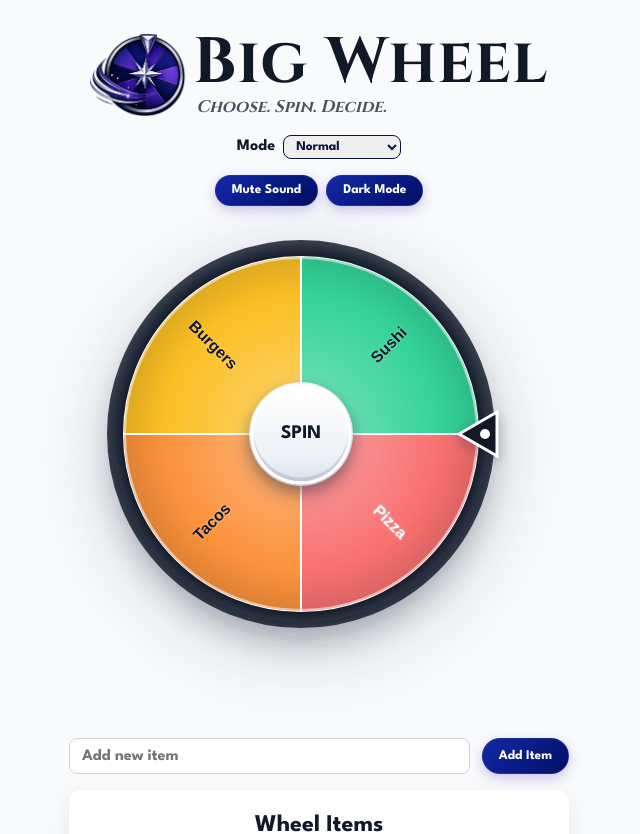
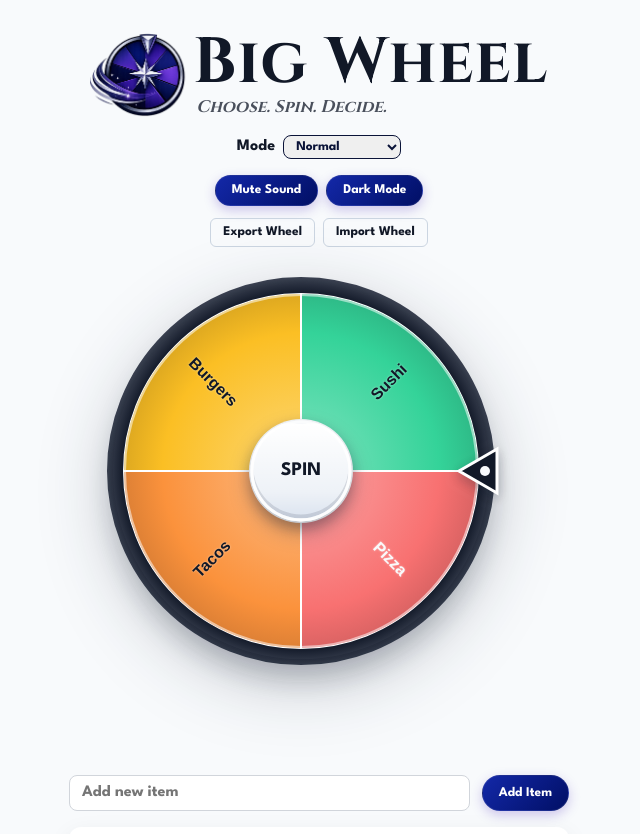
Before and after one commit to jamesdoom/wheel, a React (Vite) app: page / in a window 1280 px wide. Shown: the top 834 px of the page, without its empty margins (321-961 px from the left). Built offline with nearby package versions, Linux system fonts and the light colour scheme.

Commit message:
Add wheel import and export

```diff
--- a/src/App.css
+++ b/src/App.css
@@ -118,6 +118,54 @@ select {
   align-items: center;
   gap: 0.5rem;
   margin-bottom: 1rem;
+}
+
+.config-actions {
+  display: flex;
+  justify-content: center;
+  gap: 0.5rem;
+  margin: -0.25rem auto 0.75rem;
+}
+
+.config-action-button {
+  padding: 0.45rem 0.75rem;
+  border: 1px solid #cbd5e1;
+  border-radius: 6px;
+  background: transparent;
+  color: inherit;
+  font-family: "WheelFont3", serif;
+  font-weight: 700;
+  cursor: pointer;
+}
+
+.config-action-button:hover {
+  background: rgba(148, 163, 184, 0.14);
+}
+
+.config-action-button:focus-visible {
+  outline: 3px solid #93c5fd;
+  outline-offset: 2px;
+}
+
+.config-status {
+  min-height: 1.1rem;
+  margin: 0 auto 0.5rem;
+  color: #64748b;
+  font-family: "WheelFont3", serif;
+  font-size: 0.85rem;
+  text-align: center;
+}
+
+.visually-hidden {
+  position: absolute;
+  width: 1px;
+  height: 1px;
+  padding: 0;
+  margin: -1px;
+  overflow: hidden;
+  clip: rect(0, 0, 0, 0);
+  white-space: nowrap;
+  border: 0;
 }
 
 .mute-button,
@@ -369,6 +417,10 @@ select {
   border-color: #4b5563;
 }
 
+.dark-theme .config-action-button {
+  border-color: #475569;
+}
+
 .dark-theme input::placeholder {
   color: #9ca3af;
 }
@@ -412,6 +464,10 @@ select {
   .controls-row {
     flex-direction: column;
     align-items: stretch;
+  }
+
+  .config-actions {
+    flex-wrap: wrap;
   }
 
   .mute-button,
--- a/src/App.tsx
+++ b/src/App.tsx
@@ -1,4 +1,4 @@
-import { useEffect, useState } from "react";
+import { useEffect, useRef, useState } from "react";
 import type { WheelItem, WheelMode } from "./types";
 import WheelCanvas from "./components/Wheel/WheelCanvas";
 import "./App.css";
@@ -18,6 +18,12 @@ const ITEMS_STORAGE_KEY = "wheel-items";
 const MODE_STORAGE_KEY = "wheel-mode";
 const MUTED_STORAGE_KEY = "wheel-muted";
 const THEME_STORAGE_KEY = "wheel-theme";
+
+type WheelConfig = {
+  version: 1;
+  mode: WheelMode;
+  items: WheelItem[];
+};
 
 function getNextColor(index: number) {
   return COLORS[index % COLORS.length];
@@ -130,7 +136,36 @@ function parseStoredItems(savedItems: string): WheelItem[] {
   }
 }
 
+function parseWheelConfig(rawConfig: string): WheelConfig {
+  const parsedConfig = JSON.parse(rawConfig) as Partial<WheelConfig>;
+
+  if (!parsedConfig || typeof parsedConfig !== "object") {
+    throw new Error("Invalid wheel configuration.");
+  }
+
+  if (!Array.isArray(parsedConfig.items)) {
+    throw new Error("The configuration does not contain wheel items.");
+  }
+
+  const normalizedItems = parsedConfig.items
+    .map((item, index) => createStoredItem(item, index))
+    .filter((item): item is WheelItem => item !== null);
+
+  if (normalizedItems.length === 0) {
+    throw new Error("The configuration must contain at least one item.");
+  }
+
+  const importedMode = parsedConfig.mode;
+  const mode =
+    importedMode === "elimination" || importedMode === "accumulation"
+      ? importedMode
+      : "normal";
+
+  return { version: 1, mode, items: normalizedItems };
+}
+
 function App() {
+  const importInputRef = useRef<HTMLInputElement | null>(null);
   const [items, setItems] = useState<WheelItem[]>(() => {
     const savedItems = localStorage.getItem(ITEMS_STORAGE_KEY);
 
@@ -158,6 +193,7 @@ function App() {
   const [newItemText, setNewItemText] = useState("");
   const [addItemError, setAddItemError] = useState("");
   const [previousItemText, setPreviousItemText] = useState("");
+  const [configStatus, setConfigStatus] = useState("");
 
   const [isMuted, setIsMuted] = useState(() => {
     return localStorage.getItem(MUTED_STORAGE_KEY) === "true";
@@ -241,6 +277,39 @@ function App() {
     setAddItemError("");
   }
 
+  function handleExportWheel() {
+    const config: WheelConfig = { version: 1, mode, items };
+    const blob = new Blob([JSON.stringify(config, null, 2)], {
+      type: "application/json",
+    });
+    const downloadUrl = URL.createObjectURL(blob);
+    const link = document.createElement("a");
+
+    link.href = downloadUrl;
+    link.download = "big-wheel-config.json";
+    link.click();
+    URL.revokeObjectURL(downloadUrl);
+    setConfigStatus("Wheel exported.");
+  }
+
+  async function handleImportWheel(file: File) {
+    try {
+      const config = parseWheelConfig(await file.text());
+      setItems(config.items);
+      setMode(config.mode);
+      setAddItemError("");
+      setConfigStatus(`Imported ${config.items.length} wheel items.`);
+    } catch (error) {
+      setConfigStatus(
+        error instanceof Error ? error.message : "Could not import that file.",
+      );
+    } finally {
+      if (importInputRef.current) {
+        importInputRef.current.value = "";
+      }
+    }
+  }
+
   return (
     <main className={`app ${theme === "dark" ? "dark-theme" : "light-theme"}`}>
       <header className="app-header">
@@ -285,6 +354,37 @@ function App() {
           {theme === "dark" ? "Light Mode" : "Dark Mode"}
         </button>
       </div>
+
+      <section className="config-actions" aria-label="Wheel configuration">
+        <button className="config-action-button" onClick={handleExportWheel}>
+          Export Wheel
+        </button>
+
+        <button
+          className="config-action-button"
+          onClick={() => importInputRef.current?.click()}
+        >
+          Import Wheel
+        </button>
+
+        <input
+          ref={importInputRef}
+          className="visually-hidden"
+          type="file"
+          accept="application/json,.json"
+          aria-label="Import wheel configuration"
+          onChange={(event) => {
+            const file = event.target.files?.[0];
+            if (file) void handleImportWheel(file);
+          }}
+        />
+      </section>
+
+      {configStatus && (
+        <p className="config-status" role="status">
+          {configStatus}
+        </p>
+      )}
 
       {/* Wheel */}
       <WheelCanvas
```
